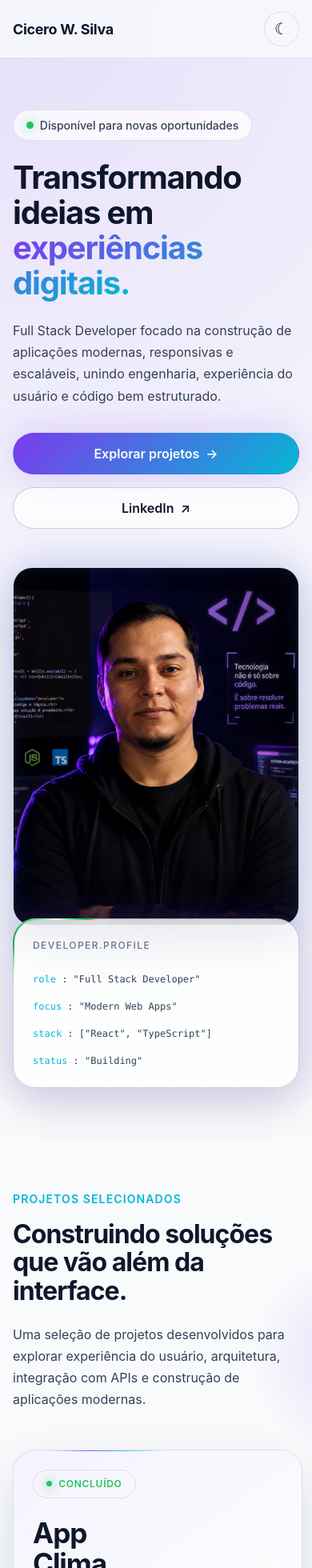
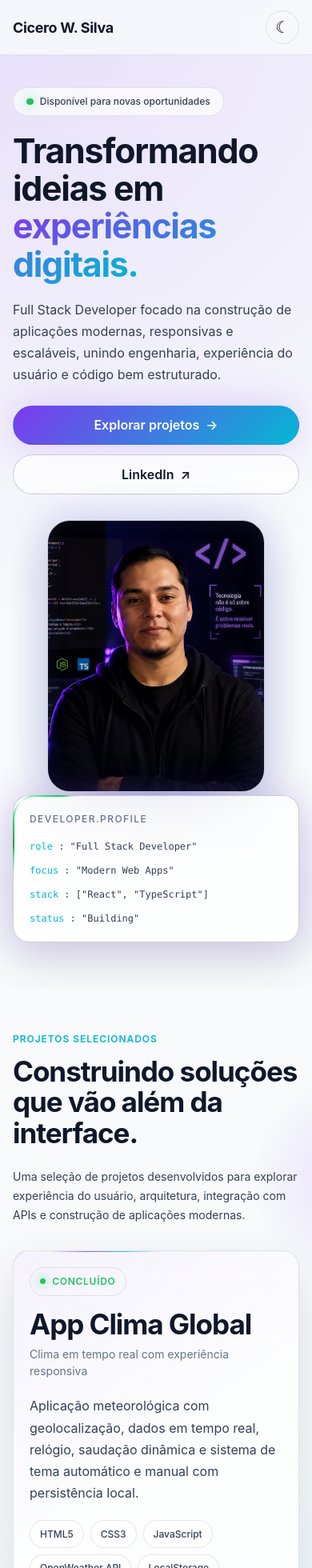
Before and after one commit to CicDEV83/Landing-page-sobre-mim-com-projetos-e-atualizacao, a React (Vite) app: page / in a window 390 px wide. Shown: the top 1960 px of the page at 80% size. Built offline with nearby package versions, Linux system fonts and the light colour scheme.

Commit message:
fix: aprimora responsividade mobile do portfolio

```diff
--- a/src/styles/globals.css
+++ b/src/styles/globals.css
@@ -72,6 +72,7 @@ html {
 
 body {
   min-height: 100dvh;
+  overflow-x: clip;
 
   font-family: var(--font-family-base);
   font-size: var(--font-size-md);
@@ -106,12 +107,14 @@ body {
 
 .app {
   min-height: 100dvh;
+  min-width: 0;
 
   display: flex;
   flex-direction: column;
 }
 
 main {
+  min-width: 0;
   flex: 1;
 }
 
@@ -685,7 +688,7 @@ p {
 .hero__code-card {
   position: relative;
 
-  isolation: isolated;
+  isolation: isolate;
 
   margin-top: -2.5rem;
 
@@ -859,19 +862,31 @@ p {
 
 @media (max-width: 48rem) {
   .header__container {
-    min-height: 4.5rem;
-
-    grid-template-columns:
-      1fr
-      auto;
+    min-height: 4.25rem;
+    grid-template-columns: minmax(0, 1fr) auto;
+    gap: var(--space-4);
   }
 
   .header__navigation {
     display: none;
   }
 
+  .header__brand {
+    min-width: 0;
+  }
+
+  .header__brand-name {
+    overflow: hidden;
+    text-overflow: ellipsis;
+    white-space: nowrap;
+  }
+
   .header__brand-role {
     display: none;
+  }
+
+  .header__theme-toggle {
+    width: 2.6rem;
   }
 }
 
@@ -882,32 +897,123 @@ p {
 @media (max-width: 56rem) {
   .hero {
     min-height: auto;
+    padding-block: clamp(3rem, 8vw, 5rem);
   }
 
   .hero__container {
     grid-template-columns: 1fr;
+    gap: clamp(2.5rem, 7vw, 4rem);
   }
 
   .hero__content {
     max-width: 46rem;
   }
 
+  .hero__title {
+    max-width: 14ch;
+  }
+
   .hero__visual {
-    min-height: 22rem;
+    width: 100%;
+    min-height: auto;
+    justify-self: center;
+    gap: var(--space-5);
+  }
+
+  .hero__profile {
+    width: min(100%, 20rem);
+  }
+
+  .hero__code-card {
+    width: min(100%, 24rem);
+    margin-top: -1.5rem;
   }
 }
 
 @media (max-width: 36rem) {
+  .hero {
+    padding-block: var(--space-12) var(--space-16);
+  }
+
+  .hero__container {
+    gap: var(--space-10);
+  }
+
+  .hero__eyebrow {
+    max-width: 100%;
+    margin-bottom: var(--space-5);
+    font-size: var(--font-size-xs);
+    white-space: normal;
+  }
+
+  .hero__title {
+    max-width: none;
+    font-size: clamp(2.2rem, 11vw, 3.15rem);
+  }
+
+  .hero__description {
+    margin-top: var(--space-5);
+    font-size: var(--font-size-md);
+  }
+
   .hero__actions {
+    margin-top: var(--space-6);
     display: grid;
+    grid-template-columns: 1fr;
+    gap: var(--space-3);
   }
 
   .button {
     width: 100%;
+    min-height: 3.1rem;
+    padding-inline: var(--space-5);
   }
 
   .hero__visual {
-    min-height: 19rem;
+    gap: var(--space-4);
+  }
+
+  .hero__profile {
+    width: min(100%, 17.5rem);
+    margin-bottom: 0;
+  }
+
+  .hero__profile-frame {
+    border-radius: var(--radius-xl);
+  }
+
+  .hero__code-card {
+    width: 100%;
+    margin-top: -1rem;
+    padding: var(--space-5);
+    border-radius: var(--radius-lg);
+  }
+
+  .hero__code-label {
+    margin-bottom: var(--space-4);
+  }
+
+  .hero__code {
+    gap: var(--space-3);
+    font-size: var(--font-size-xs);
+  }
+
+  .hero__orb--primary {
+    width: min(18rem, 84vw);
+  }
+
+  .hero__orb--secondary {
+    width: min(14rem, 68vw);
+  }
+}
+
+@media (max-width: 24rem) {
+  .hero__title {
+    font-size: clamp(2rem, 10.5vw, 2.55rem);
+  }
+
+  .hero__code-card {
+    padding: var(--space-4);
   }
 }
 
@@ -1044,11 +1150,11 @@ p {
 
   display: grid;
 
-  grid-template-rows:
-    auto
-    1fr
-    auto
-    auto;
+  grid-template-columns:
+    minmax(0, 1fr)
+    minmax(18rem, 0.9fr);
+
+  align-items: stretch;
 
   gap: var(--space-8);
 
@@ -1073,13 +1179,6 @@ p {
     transform var(--transition-base),
     border-color var(--transition-base),
     box-shadow var(--transition-base);
-}
-
-.project-card {
-  grid-template-columns:
-    minmax(0, 1fr)
-    minmax(18rem, 0.9fr);
-  align-items: stretch;
 }
 
 .project-card__content {
@@ -1286,18 +1385,28 @@ p {
    ========================================================= */
 
 @media (max-width: 56rem) {
+  .project-media {
+    width: 100%;
+  }
+
   .project-media__viewport {
-    min-height: 24rem;
+    min-height: 0;
+    aspect-ratio: 16 / 10;
   }
 }
 
 @media (max-width: 36rem) {
   .project-media {
-    width: 100%;
+    gap: var(--space-3);
   }
 
   .project-media__viewport {
-    min-height: 19rem;
+    aspect-ratio: 16 / 11;
+    border-radius: var(--radius-md);
+  }
+
+  .project-media__indicator--active {
+    width: 1.6rem;
   }
 }
 
@@ -1673,11 +1782,13 @@ p {
 ========================== */
 
 @media (max-width: 56rem) {
+  .projects {
+    padding-block: clamp(4rem, 9vw, 6rem);
+  }
+
   .projects__header {
     grid-template-columns: 1fr;
-
     align-items: start;
-
     gap: var(--space-6);
   }
 
@@ -1685,8 +1796,23 @@ p {
     max-width: 19ch;
   }
 
+  .projects__introduction {
+    max-width: 42rem;
+  }
+
   .project-card {
     min-height: auto;
+    grid-template-columns: 1fr;
+    gap: var(--space-8);
+  }
+
+  .project-card__content {
+    grid-template-rows: auto;
+    gap: var(--space-6);
+  }
+
+  .project-card__description {
+    align-self: auto;
   }
 }
 
@@ -1695,18 +1821,67 @@ p {
     padding-block: var(--space-16);
   }
 
+  .projects__header {
+    margin-bottom: var(--space-10);
+  }
+
+  .projects__eyebrow {
+    margin-bottom: var(--space-3);
+    font-size: var(--font-size-xs);
+  }
+
+  .projects__header h2 {
+    max-width: none;
+    font-size: clamp(1.9rem, 9vw, 2.6rem);
+  }
+
+  .projects__introduction {
+    font-size: var(--font-size-sm);
+  }
+
   .project-card {
-    padding: var(--space-6);
-
+    padding: var(--space-5);
     gap: var(--space-6);
+    border-radius: var(--radius-lg);
+  }
+
+  .project-card__content {
+    gap: var(--space-5);
+  }
+
+  .project-card__header {
+    gap: var(--space-4);
+  }
+
+  .project-card__status {
+    padding: var(--space-2) var(--space-3);
   }
 
   .project-card__heading h3 {
-    font-size: clamp(1.75rem, 9vw, 2.5rem);
+    max-width: none;
+    font-size: clamp(1.75rem, 9vw, 2.45rem);
+  }
+
+  .project-card__subtitle {
+    font-size: var(--font-size-sm);
+  }
+
+  .project-card__description {
+    font-size: var(--font-size-md);
+  }
+
+  .project-card__technologies {
+    gap: var(--space-2);
+  }
+
+  .project-card__technologies li {
+    padding: 0.45rem var(--space-3);
   }
 
   .project-card__footer {
+    padding-top: var(--space-5);
     display: grid;
+    gap: var(--space-3);
   }
 
   .project-card__link,
@@ -1716,15 +1891,106 @@ p {
   }
 
   .projects__controls {
-    align-items: flex-start;
-
+    width: 100%;
+    align-items: center;
     flex-direction: column;
+    gap: var(--space-4);
+  }
+
+  .projects__navigation {
+    width: 100%;
+    justify-content: center;
   }
 
   .projects__pagination {
     width: 100%;
-
     justify-content: center;
+  }
+}
+
+@media (max-width: 24rem) {
+  .project-card {
+    padding: var(--space-4);
+  }
+
+  .projects__navigation {
+    gap: var(--space-3);
+  }
+
+  .projects__arrow {
+    width: 2.75rem;
+  }
+}
+
+/* =========================
+   MOBILE — AJUSTE FINAL
+========================== */
+
+@media (max-width: 36rem) {
+  .hero {
+    padding-block: 2.5rem 3.5rem;
+  }
+
+  .hero__container {
+    gap: 2rem;
+  }
+
+  .hero__content {
+    max-width: 100%;
+  }
+
+  .hero__visual {
+    gap: 1rem;
+  }
+
+  .hero__profile {
+    width: min(100%, 17rem);
+  }
+
+  .hero__code-card {
+    margin-top: -0.75rem;
+  }
+
+  .projects {
+    padding-block: 3.5rem;
+  }
+
+  .projects__header {
+    margin-bottom: 2rem;
+  }
+
+  .project-card {
+    gap: 1.5rem;
+  }
+
+  .project-card__content {
+    gap: 1.25rem;
+  }
+
+  .project-media {
+    gap: 0.75rem;
+  }
+
+  .projects__controls {
+    gap: 1rem;
+  }
+}
+
+@media (max-width: 24rem) {
+  .hero {
+    padding-block: 2rem 3rem;
+  }
+
+  .hero__container {
+    gap: 1.75rem;
+  }
+
+  .hero__profile {
+    width: min(100%, 16rem);
+  }
+
+  .project-card {
+    padding: 1rem;
   }
 }
 
```
